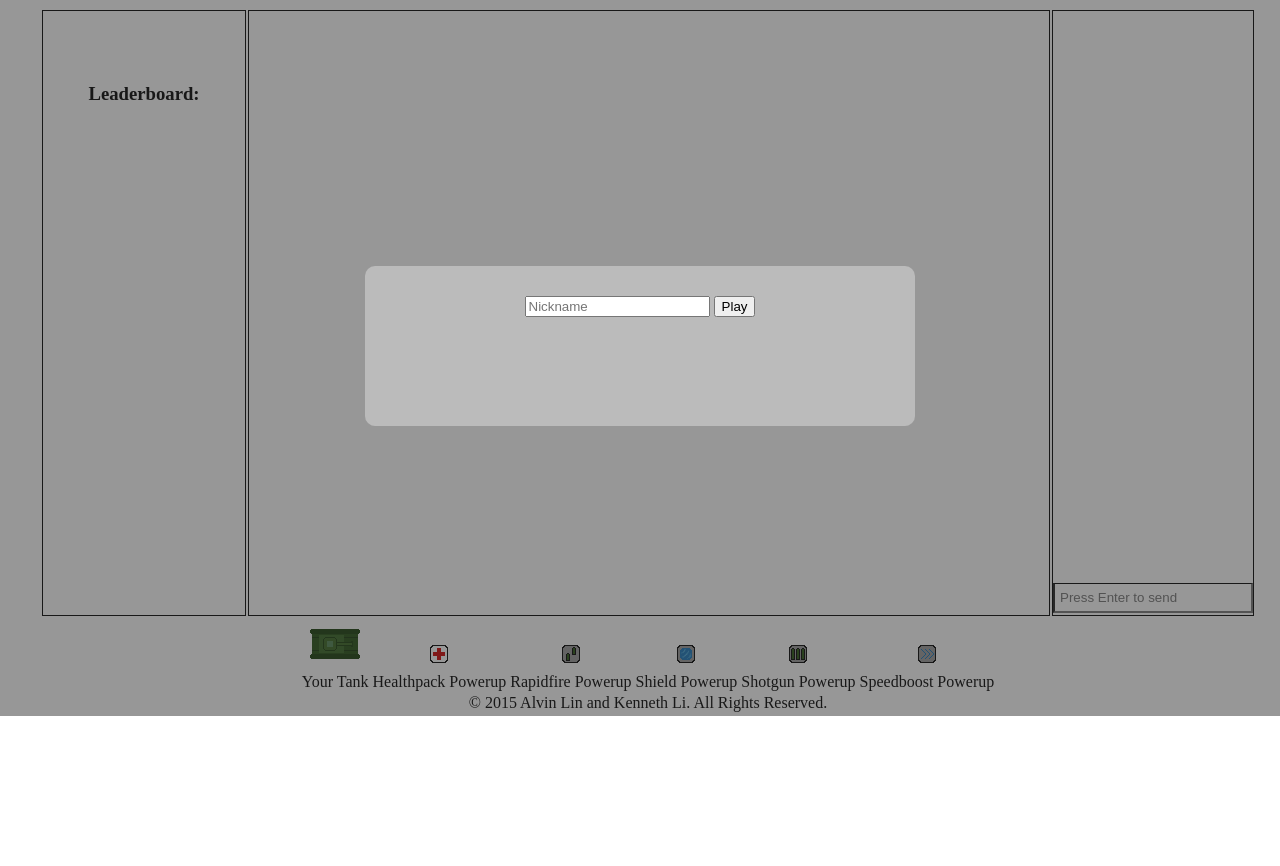
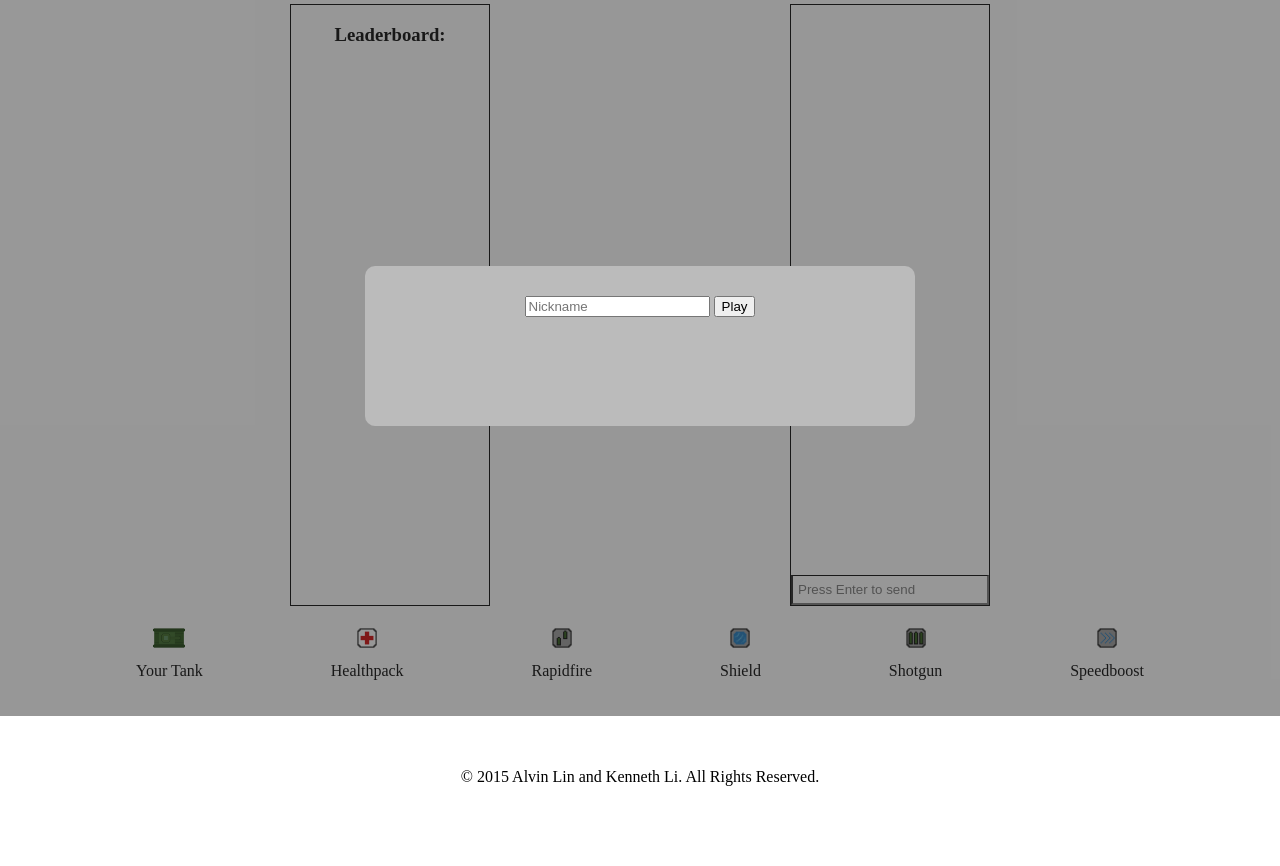
Before and after one commit to penumbragames/tankanarchy, a website: page html/index.html in a window 1280 px wide. Shown: the part 84-950 px from the top of the page. Before the commit the page ends 804 px from the top, so only its background shows below. Drawn offline with nearby package versions, Linux system fonts and the light colour scheme; files that its build step writes are made by us from their sources.

Commit message:
fix everything so it works (and the styles)

```diff
--- a/html/index.html
+++ b/html/index.html
@@ -7,7 +7,7 @@
   <link rel='stylesheet' type='text/css' href='/css/styles.css' />
 </head>
 
-<body oncontextmenu='return false;'>
+<body>
   <div id='name-prompt-overlay'>
     <div id='name-prompt-container'>
       <form id='name-form'>
@@ -19,59 +19,54 @@
     </div>
   </div>
 
-  <div id='container'>
-    <table>
-      <tr>
-        <th colspan='3'>
+  <div id="container">
+    <div style="display: flex; flex-direction: column; gap: 0.5em; align-items: center;">
       <h1>Tank Anarchy</h1>
-        </th>
-      </tr>
-      <tr>
-        <td id='leaderboard-container'>
+      <div style="display:grid; grid-template-columns: 2fr 3fr 2fr;">
+        <div style="border: 1px solid black;">
           <h3>Leaderboard:</h3>
           <ul id='leaderboard'></ul>
-        </td>
-        <td id='canvas-container'>
+        </div>
+        <div>
           <canvas id='canvas'></canvas>
-        </td>
-        <td id='chat-container'>
+        </div>
+        <div style="border: 1px solid black;">
           <ul id='chat-display'>
           </ul>
           <input id='chat-input' type='text' placeholder='Press Enter to send' name='chat' />
-        </td>
-      </tr>
-      <tr>
-        <td id='icons-container' colspan='3'>
-          <div>
-            <img src='/img/favicon.png' />
+        </div>
+      </div>
+      <div style="width: 80%; display: flex; flex-direction: row; justify-content: space-between;">
+        <div class="legend-item">
+          <img style="width:2em; height:2em;" src='/img/favicon.png' />
           <div>Your Tank</div>
         </div>
-          <div>
-            <img src='/img/health_pack_powerup.png' />
-            <div>Healthpack Powerup</div>
+        <div class="legend-item">
+          <img style="width:2em; height:2em;" src='/img/health_pack_powerup.png' />
+          <div>Healthpack</div>
         </div>
-          <div>
-            <img src='/img/rapidfire_powerup.png' />
-            <div>Rapidfire Powerup</div>
+        <div class="legend-item">
+          <img style="width:2em; height:2em;" src='/img/rapidfire_powerup.png' />
+          <div>Rapidfire</div>
         </div>
-          <div>
-            <img src='/img/shield_powerup.png' />
-            <div>Shield Powerup</div>
+        <div class="legend-item">
+          <img style="width:2em; height:2em;" src='/img/shield_powerup.png' />
+          <div>Shield</div>
         </div>
-          <div>
-            <img src='/img/shotgun_powerup.png' />
-            <div>Shotgun Powerup</div>
+        <div class="legend-item">
+          <img style="width:2em; height:2em;" src='/img/shotgun_powerup.png' />
+          <div>Shotgun</div>
         </div>
-          <div>
-            <img src='/img/speedboost_powerup.png' />
-            <div>Speedboost Powerup</div>
+        <div class="legend-item">
+          <img style="width:2em; height:2em;" src='/img/speedboost_powerup.png' />
+          <div>Speedboost</div>
         </div>
-        </td>
-      </tr>
-    </table>
-    <div id='copyright'>
+      </div>
+    </div>
+  </div>
+
+  <div id='copyright' class=" footer">
     &copy; 2015 Alvin Lin and Kenneth Li. All Rights Reserved.
-    </div>
   </div>
 
   <script src='/client.js'></script>
--- a/less/styles.less
+++ b/less/styles.less
@@ -3,11 +3,14 @@
  * Author: Alvin Lin (alvin@omgimanerd.tech)
  */
 
-html, body {
-  width: 100%;
+html,
+body {
+  width: 100vw;
   text-align: center;
 
   user-select: none;
+  padding: 0;
+  margin: 0;
 }
 
 #name-prompt-overlay {
@@ -39,7 +42,8 @@ html, body {
 
     border-radius: 10px;
 
-    input, input:focus {
+    input,
+    input:focus {
       outline: none;
     }
 
@@ -56,16 +60,6 @@ html, body {
   }
 }
 
-#leaderboard-container {
-  width: 200px;
-  height: 600px;
-  border: 1px solid black;
-
-  h3 {
-    height: 50px;
-    padding: 5px;
-  }
-
 #leaderboard {
   height: 400px;
   margin: 0;
@@ -78,7 +72,6 @@ html, body {
     padding: 3px;
 
     border-radius: 2px;
-    }
   }
 }
 
@@ -97,11 +90,6 @@ html, body {
   }
 }
 
-#chat-container {
-  width: 200px;
-  height: 596px;
-  padding: 0;
-  border: 1px solid black;
 
 #chat-display {
   height: 570px;
@@ -138,8 +126,21 @@ html, body {
   padding: 5px;
   border-top: 1px solid black;
 }
+
+#icons-container>div {
+  display: inline-block;
 }
 
-#icons-container > div {
-  display: inline-block;
+.footer {
+  margin-top: 5em;
+  margin-bottom: 5em;
 }
+
+.legend-item {
+  display: flex;
+  flex-direction: column;
+  gap: 0.5em;
+  align-items: center;
+  justify-content: center;
+  margin: 0.5em;
+}
--- a/package.json
+++ b/package.json
@@ -8,9 +8,8 @@
     "start": "bun run ./src/server.ts",
     "dev": "bun run --watch ./src/server.ts",
     "build": "npm run build:client",
-    "build:client": "npm run tsc && npm run html && npm run less",
+    "build:client": "npm run tsc && npm run less",
     "tsc": "bun build ./src/client.ts --outdir ./dist",
-    "html": "cp ./html/index.html dist/index.html",
     "less": "lessc ./less/styles.less ./dist/css/styles.css",
     "clean": "rm -rf dist/"
   },
--- a/src/client/Game.ts
+++ b/src/client/Game.ts
@@ -15,6 +15,7 @@ import Player from '../server/Player'
 import Powerup from '../server/Powerup'
 import Vector from '../lib/Vector'
 import Viewport from './Viewport'
+import Bullet from '../server/Bullet'
 
 type ClientSocket = socketIO.Socket<
   Constants.SERVER_TO_CLIENT_EVENTS,
@@ -31,7 +32,7 @@ class Game {
 
   self: Player | null
   players: Player[]
-  projectiles: Entity[]
+  projectiles: Bullet[]
   powerups: Powerup[]
 
   animationFrameId: number
```
Also changed, not shown: src/lib/Constants.ts (+5 -4 lines), src/server.ts (+17 -4 lines). Lines whose indentation alone changed are shown as unchanged.
